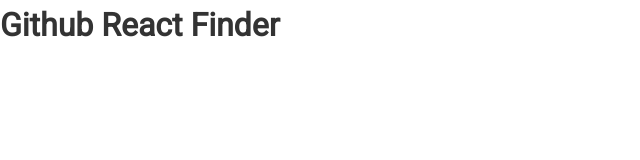
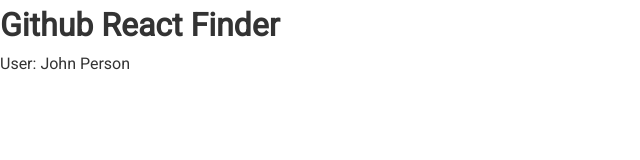
Before and after one commit to th91vi/github_finder_react, a React (Create React App) app: page / in a window 1280 px wide. Shown: the top 160 px of the page, without its empty margins (0-640 px from the left). Built offline with nearby package versions, Linux system fonts and the light colour scheme.

Commit message:
experimentos com declarações e condicionais em JSX

```diff
--- a/src/App.js
+++ b/src/App.js
@@ -2,20 +2,25 @@ import React, { Component } from 'react';
 import './App.css';
 
 class App extends Component {
+    // userName = () => { return 'John Pessoa' };
+
     render() {
+        const userName = 'John Person';
+        const loading = false;
+        const showName = true;
+
+        // if (loading) {
+        //     return <h2>Loading...</h2>
+        // }
+
         return (
             <div className="App">
                 <h1>Github React Finder</h1>
+                <ul>
+                {loading ? <h4>Loading...</h4> : <li>User: {showName && userName }</li>}
+                </ul>
             </div>
         );
-        // return (
-        //     <>
-        //         <h1>Github React Finder</h1>
-        //     </>
-        // );
-
-        // return React.createElement('div', {className:'App'}, React.createElement('h1', null, 'Github React Finder'));
-        // return createElement('div', {className:'App'}, createElement('h1', null, 'Github React Finder'));
     }
 }
 
```
